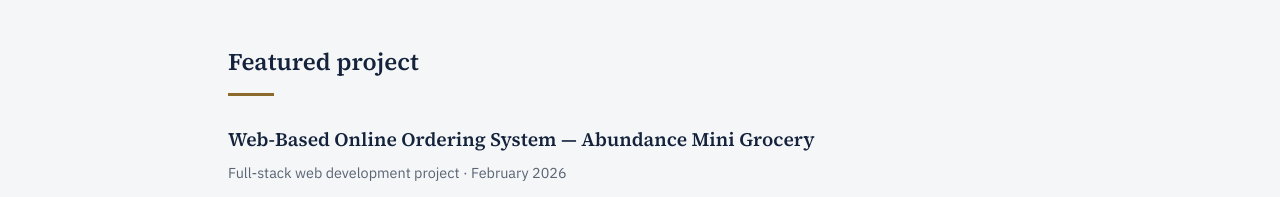
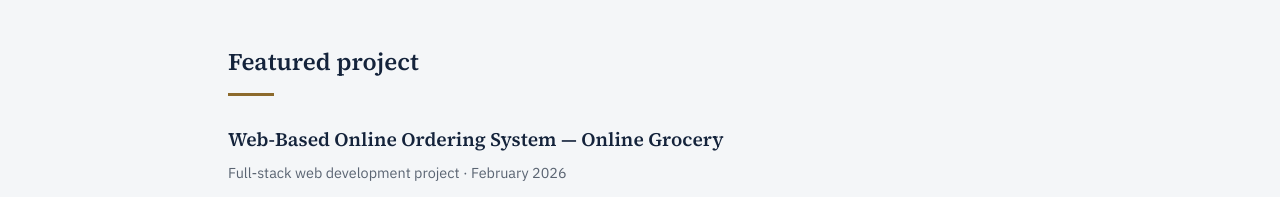
Before and after one commit to 13hennessy/portfolio, a plain HTML site: page index.html in a window 1280 px wide. Shown: the part 3320-3517 px from the top of the page. Drawn offline with Linux system fonts and the light colour scheme.

Commit message:
Update project title in index.html

```diff
--- a/index.html
+++ b/index.html
@@ -515,7 +515,7 @@
         <div class="rule"></div>
       </div>
       <div class="project-block reveal">
-        <h3>Web-Based Online Ordering System &mdash; Abundance Mini Grocery</h3>
+        <h3>Web-Based Online Ordering System &mdash; Online Grocery</h3>
         <div class="project-meta">Full-stack web development project &middot; February 2026</div>
         <ul>
           <li>Designed and developed a complete web-based online ordering system for a real small business using PHP, MySQL, HTML, CSS, and JavaScript, enabling customers to browse products, add items to a cart, and place orders online with pickup or delivery options.</li>
```
